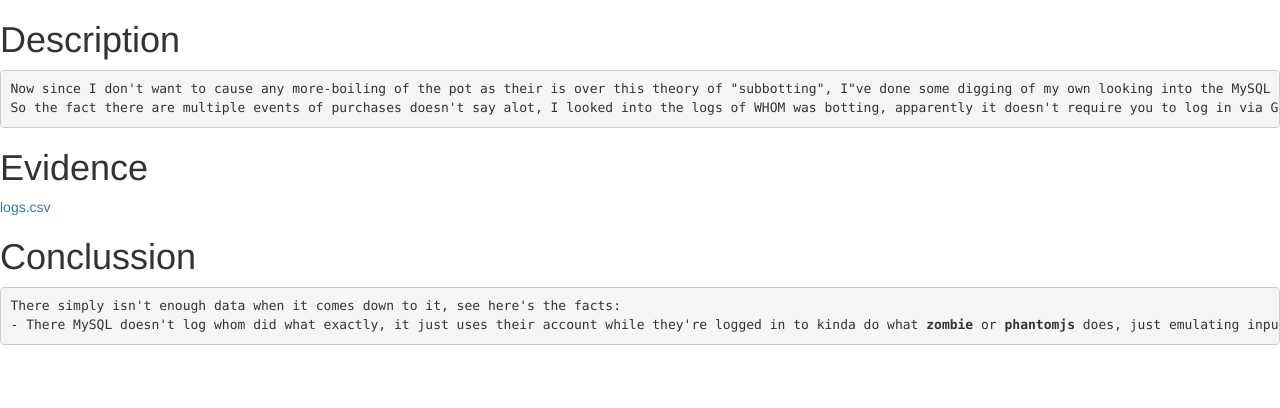
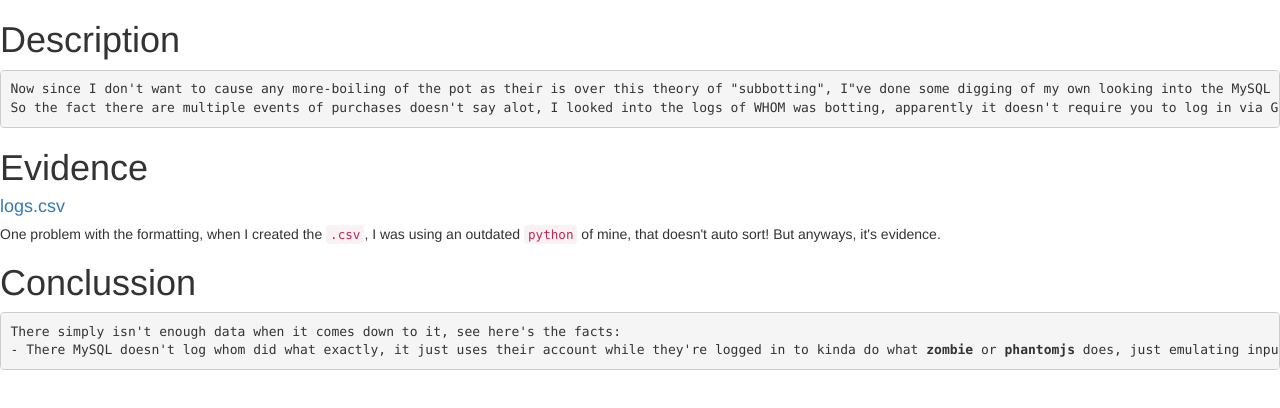
Before and after one commit to J0hnTheRipper/alternative-education.github.io, a plain HTML site: page 1/index.html in a window 1280 px wide. Drawn offline with nearby package versions, Linux system fonts and the light colour scheme.

Commit message:
Update index.html

```diff
--- a/1/index.html
+++ b/1/index.html
@@ -11,7 +11,8 @@
 <pre>Now since I don't want to cause any more-boiling of the pot as their is over this theory of "subbotting", I"ve done some digging of my own looking into the MySQL database of submenow, there were 2 purchases for "<a href="https://twitter.com/LeafyIsHere">LeafyIsHere</a>"'s youtube channel yes, but there were also multiple for "<a href="https://twitter.com/keemstar">Keemstar</a>" also.
 So the fact there are multiple events of purchases doesn't say alot, I looked into the logs of WHOM was botting, apparently it doesn't require you to log in via Google Auth2 due to the fact there we different emails used from different IPs.</pre>
 <h1>Evidence</h1>
-<a href="logs.csv">logs.csv</a>
+<h4><a href="https://github.com/alternative-education/alternative-education.github.io/blob/master/1/logs.csv">logs.csv</a></h4>
+<h5>One problem with the formatting, when I created the <code>.csv</code>, I was using an outdated <code>python</code> of mine, that doesn't auto sort! But anyways, it's evidence.</h5>
 <h1>Conclussion</h1>
 <pre>
 There simply isn't enough data when it comes down to it, see here's the facts:
```
